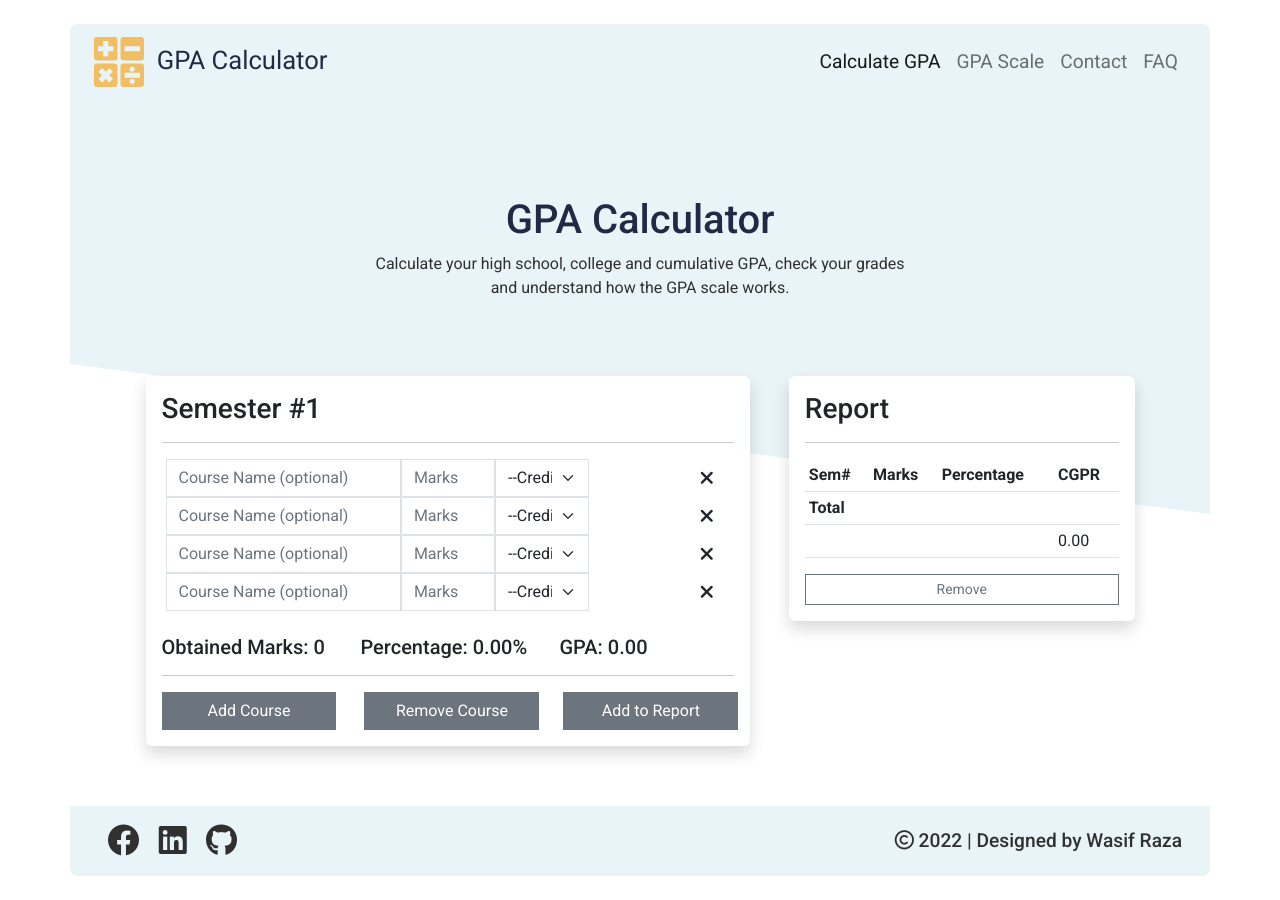
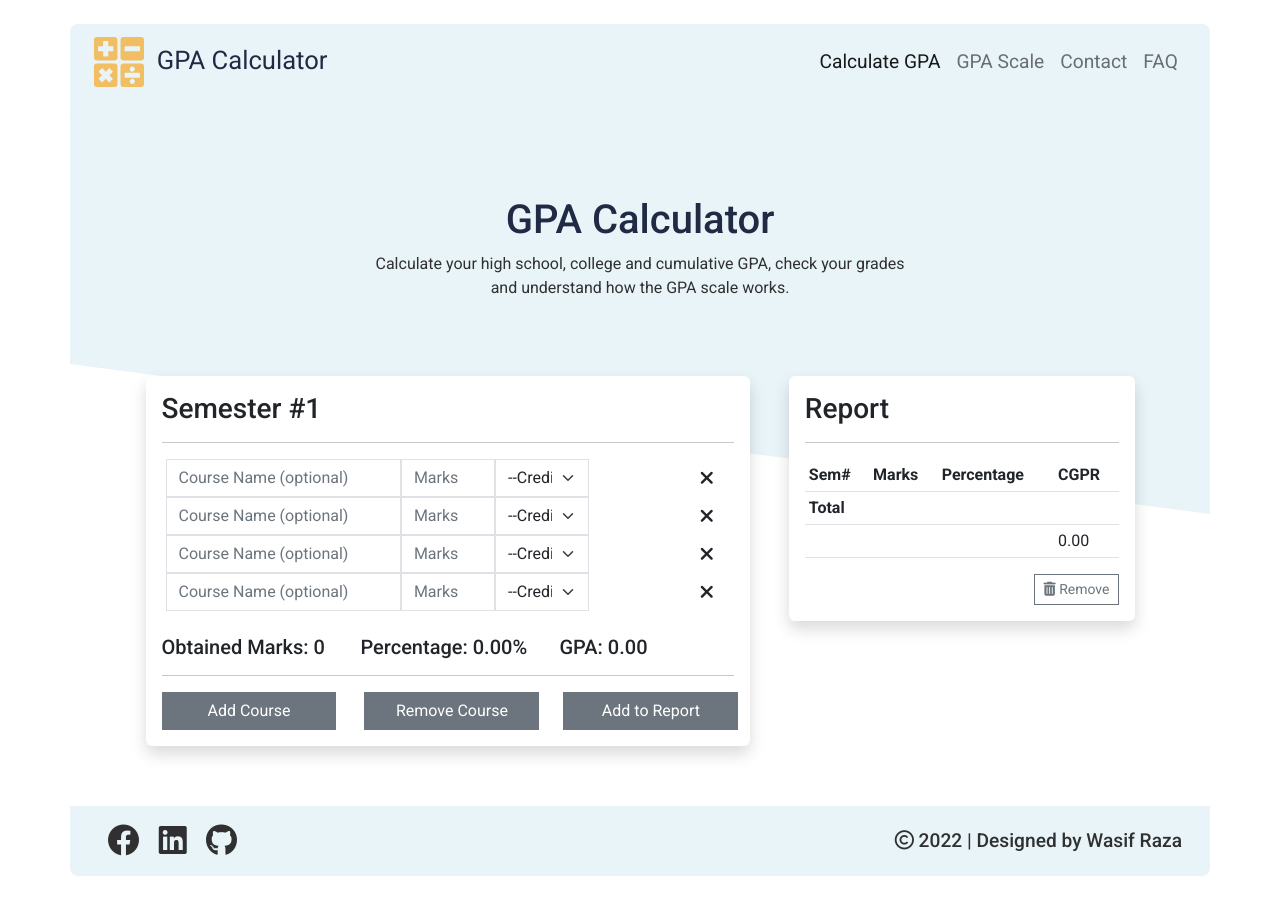
Before and after one commit to mwasifraza/gpa-calculator, a React (Create React App) app: page / in a window 1280 px wide. Built offline with nearby package versions, Linux system fonts and the light colour scheme.

Commit message:
rem btn edited

```diff
--- a/src/components/elements/GpaSection.js
+++ b/src/components/elements/GpaSection.js
@@ -126,6 +126,18 @@ class GpaSection extends React.Component {
       }
     };
 
+    const removeMyDetails = () => {
+      if(items.length > 0){
+        setItems([]);
+        Swal.fire({
+            icon: 'success',
+            title: 'Deleted Successfully!',
+            showConfirmButton: false,
+            timer: 1500
+        })
+      }
+    }
+
     useEffect(() => {
       localStorage.setItem("gpa-report", JSON.stringify(items));
     }, [items]);
@@ -137,7 +149,7 @@ class GpaSection extends React.Component {
           <SemesterForm semNo={semNum} children={props.children} addChild={props.addChild} removeChild={props.removeChild} report={addToReport} />
         </div>
         <div className='col-lg-4 bg-body rounded shadow p-3 mx-4 my-2 ms-auto h-100'>
-          <ReportTable localdata={items} cgpa={cgpa} />
+          <ReportTable localdata={items} cgpa={cgpa} remove={removeMyDetails}/>
         </div>
       </div>
     </>
--- a/src/components/elements/ReportTable.js
+++ b/src/components/elements/ReportTable.js
@@ -1,16 +1,6 @@
 import React from 'react';
-import Swal from 'sweetalert2';
 
 const ReportTable = props => {
-    const removeMyDetails = () => {
-        localStorage.removeItem("gpa-report");
-        Swal.fire({
-            icon: 'success',
-            title: 'Deleted Successfully!',
-            showConfirmButton: false,
-            timer: 1500
-        })
-    }
   return (
     <>
     <div>
@@ -50,8 +40,10 @@ const ReportTable = props => {
                 </tr>
             </tbody>
         </table>
-        <div className='d-grid g-2'>
-            <button type="button" className='btn btn-outline-secondary btn-sm rounded-0 shadow-none' onClick={removeMyDetails}>Remove</button>
+        <div className='d-flex justify-content-end'>
+            <button type="button" className='btn btn-outline-secondary btn-sm rounded-0 shadow-none' onClick={props.remove}>
+                <i className='fas fa-trash-alt'></i>&nbsp;Remove
+            </button>
         </div>
     </div>
     </>
```
